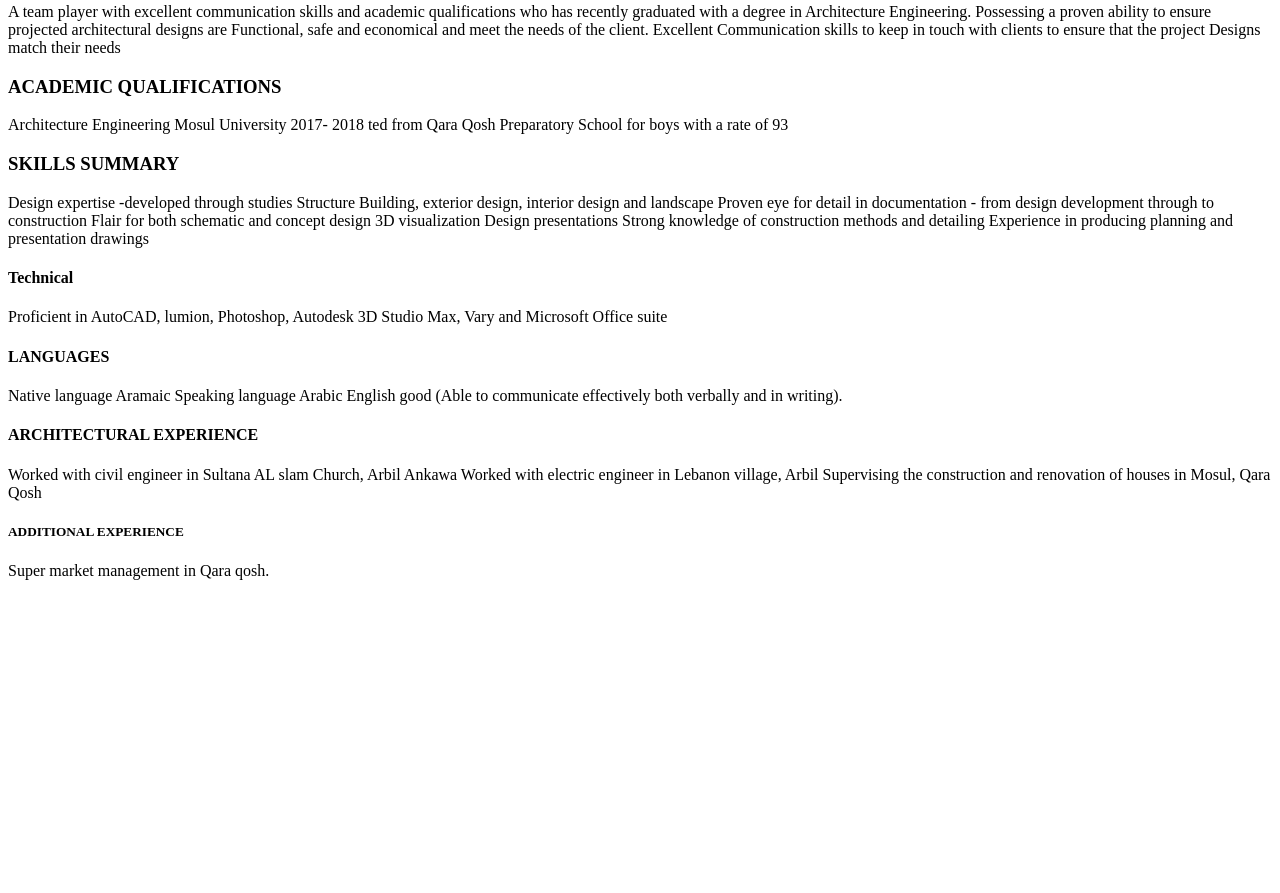
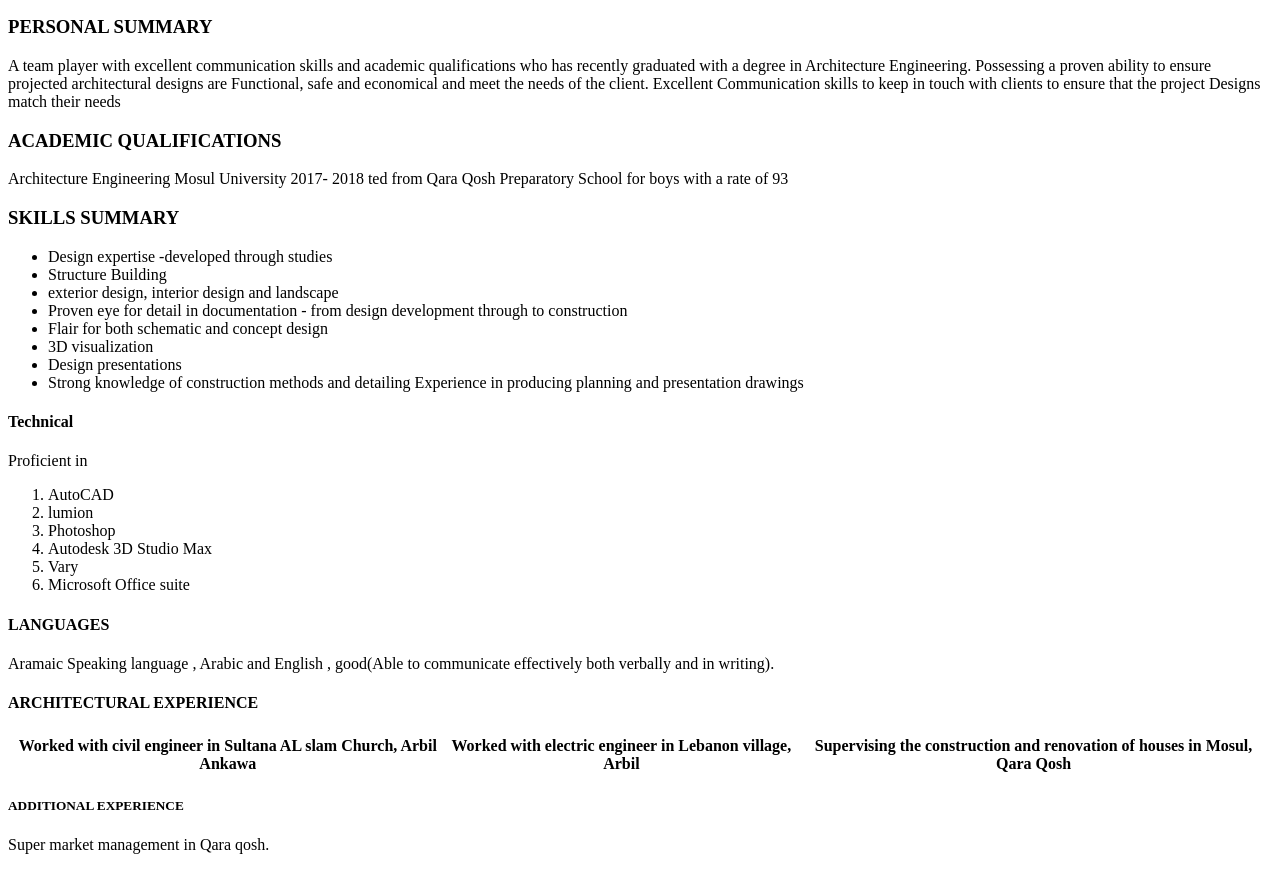
Before and after one commit to nawarzaki/exceptional-realty, a plain HTML site: page index.html in a window 1280 px wide. Shown: the part 803-1696 px from the top of the page. Before the commit the page ends 1437 px from the top, so only its background shows below. Drawn offline with Linux system fonts and the light colour scheme.

Commit message:
initial commit

```diff
--- a/index.html
+++ b/index.html
@@ -18,24 +18,43 @@
 <body>
 
     <h1>Nawar Zaki</h1>
+
     <h3>Architect</h3>
 
     <img src="C:\Users\Nawar\Desktop\New folder (2)/1.jpg" alt="nawar najeeb zaki"
     title="display title"
     width="250" height="300">
+
     <br>
+
     <img src="https://github.com/nawarzaki/exceptional-realty/blob/gh-pages/images/1.jpg" alt="nawar najeeb zaki"
     title="display title"
     width="250" height="300">
+<br>
+
+<tr>
+<td>qraqush -</td>
+<td>musel-</td>
+<td>iraq-</td>
+<td>suumer distract</td>
+
+</tr>
 
 
-<a href="mailto:nawaar.zakee@yahoo.com">send an email
+<br>
+<tr>
+<td>DOB:</td>
+<td>16/</td>
+<td>4/</td>
+<td>1993</td>
+
+</tr>
+<br>
+<a href="mailto:nawaar.zakee@yahoo.com"> send an email</a>
+
 <br>
 
-</a>
-<a href="tel:007511265718">  phone number link
-
-</a>
+<a href="tel:007511265718"> phone number link</a>
 
     <h3>PERSONAL SUMMARY</h3>
 
@@ -50,33 +69,54 @@ Functional, safe and economical and meet the needs of the client.
         ted from Qara Qosh Preparatory School for boys with a rate of 93
 </p>
 <h3>SKILLS SUMMARY</h3>
-<p>Design expertise -developed through studies
-        Structure Building, exterior design, interior design and landscape
-        Proven eye for detail in documentation - from design development through to construction
-        Flair for both schematic and concept design
-        3D visualization
-        Design presentations
-        Strong knowledge of construction methods and detailing
-        Experience in producing planning and presentation drawings
-        </p>
+<p>
+    <ul>
+    <li>Design expertise -developed through studies</li>
+    <li> Structure Building</li>
+    <li>exterior design, interior design and landscape  </li>
+    <li> Proven eye for detail in documentation - from design development through to construction</li>
+    <li>Flair for both schematic and concept design</li>
+    <li> 3D visualization</li>
+    <li>Design presentations</li>
+    <li>Strong knowledge of construction methods and detailing
+            Experience in producing planning and presentation drawings</li>
+       </ul>
+
+
+         </p>
         <h3></h3>
         <h4>Technical </h4>
-<p>Proficient in AutoCAD, lumion, Photoshop, Autodesk 3D Studio Max, Vary and
-        Microsoft Office suite
+<p>Proficient in
+    <ol>
+<li> AutoCAD</li>
+<li> lumion</li>
+<li> Photoshop</li>
+<li>Autodesk 3D Studio Max</li>
+<li>Vary</li>
+<li> Microsoft Office suite</li>
+   </ol>
         </p>
         <h4>LANGUAGES </h4>
-        <p>Native language Aramaic
-                Speaking language Arabic
-                English good
-                (Able to communicate effectively both verbally and in writing).
-                </p>
+
+
+            <table>
+<tr> Aramaic Speaking language , </tr>
+<tr> Arabic and  </tr>
+<tr>English , good</tr>
+<tr>(Able to communicate effectively both verbally and in writing).</tr>
+
+            </table>
+
                 <h4>ARCHITECTURAL EXPERIENCE</h4>
-                <p>Worked with civil engineer in Sultana AL slam Church, Arbil Ankawa
+                <table>
+<tr>
+<th>Worked with civil engineer in Sultana AL slam Church, Arbil Ankawa </th>
+<th> Worked with electric engineer in Lebanon village, Arbil</th>
+<th>Supervising the construction and renovation of houses in Mosul, Qara Qosh </th>
+</tr>
 
-                        Worked with electric engineer in Lebanon village, Arbil
+                </table>
 
-                        Supervising the construction and renovation of houses in Mosul, Qara Qosh
-                        </p>
                         <h5>ADDITIONAL EXPERIENCE</h5>
                         <p>Super market management in Qara qosh.</p>
                         <br>
```
Also changed, not shown: images/1.jpg (added).
